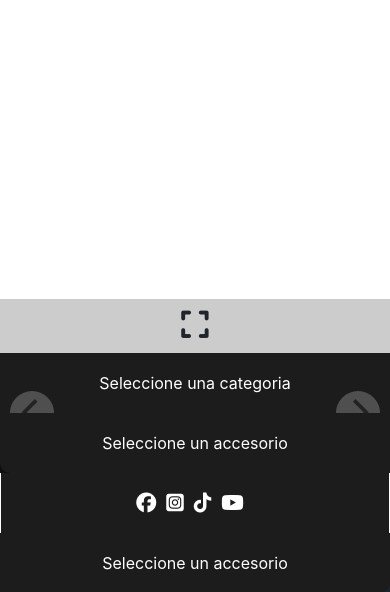
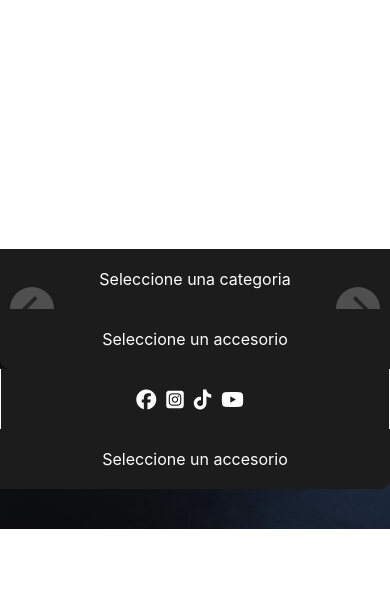
Before and after one commit to SirAntoni/adjust-app-new, a PHP site: page /detalle.php in a window 390 px wide; the page is wider, and only the part inside the window is pictured. Shown: the part 101-693 px from the top of that part. Run offline with PHP 8.4, Linux system fonts and the light colour scheme; data that the repository does not hold is empty; some libraries are stand-ins or nearby versions.

Commit message:
se soluciono erroes de dimenciones en autos

```diff
--- a/detalle.php
+++ b/detalle.php
@@ -150,8 +150,9 @@ session_start();
             width: 20px;
         }
 
-        .img-wrap {
-            height: 350px;
+        #auto360 {
+            width:100%;
+            height: 250px;
         }
 
 
@@ -161,6 +162,10 @@ session_start();
 
         .app {
             width: 100%;
+        }
+
+        .fullScreen{
+            display:none;
         }
 
 
```
